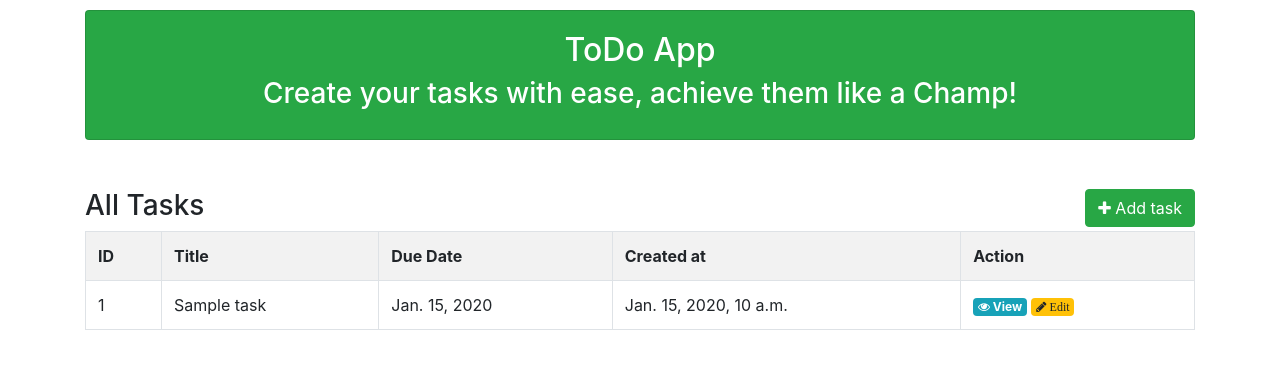
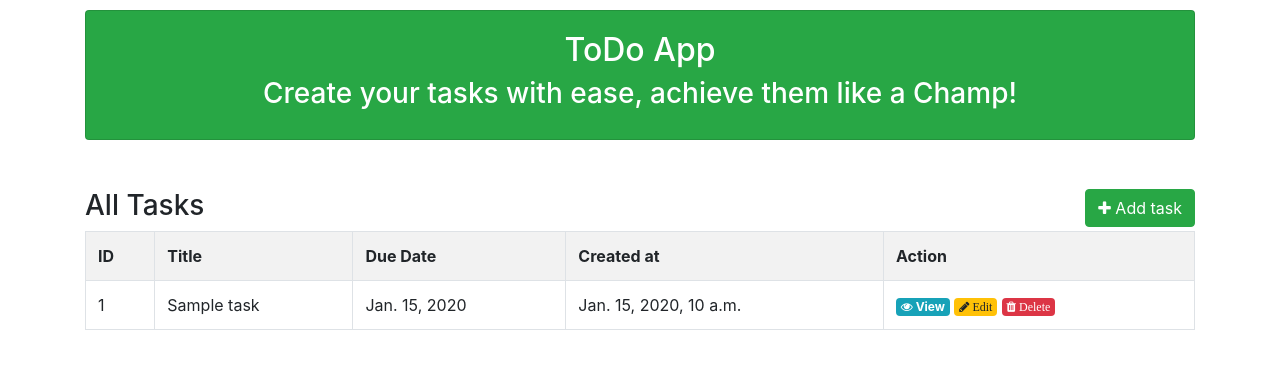
Before and after one commit to oliverboamah/Shouldo, a Django app: template tasks/templates/tasks/index.html in a window 1280 px wide. Shown: the top 369 px of the page. Run offline with Django 3.2, Linux system fonts and the light colour scheme; the template is opened without the code that fills it: values that come from a table or form of the project are taken from there, others are empty; tables that the repository leaves empty hold one stand-in row (values such as "Sample post"); some libraries are stand-ins or nearby versions.

Commit message:
Install swal library
Add swal cdn library to display custom alert boxes.

```diff
--- a/tasks/templates/tasks/index.html
+++ b/tasks/templates/tasks/index.html
@@ -24,10 +24,13 @@
                 <td>
                     <a href="{% url 'tasks:detail' task.id %}"><span class="badge badge-info"><i
                             class="fa fa-eye"></i> View</span></a>
-                    <a id="{{ task.id }}" class="update_task" href="javascript: void(0)" data-><span
+                    <a id="{{ task.id }}" class="update-task" href="javascript: void(0)"><span
                             class="badge badge-warning"
                             data-target="#updateTaskModal" data-toggle="modal">
                         <i class="fa fa-pencil"> Edit</i></span></a>
+                    <a id="{{ task.id }}" class="delete-task" href="javascript: void(0)"><span
+                            class="badge badge-danger"><i class="fa fa-trash"> Delete</i>
+                    </span></a>
                 </td>
             </tr>
         {% endfor %}
@@ -73,6 +76,10 @@
 {% endblock content %}
 {% block scripts %}
     {{ block.super }}
+
+    <!-- Sweet Alert -->
+    <script src="https://cdn.jsdelivr.net/npm/sweetalert2@8"></script>
+
+    <!-- My App -->
     <script src="{% static 'tasks/task.js' %}"></script>
-
 {% endblock scripts %}
```
